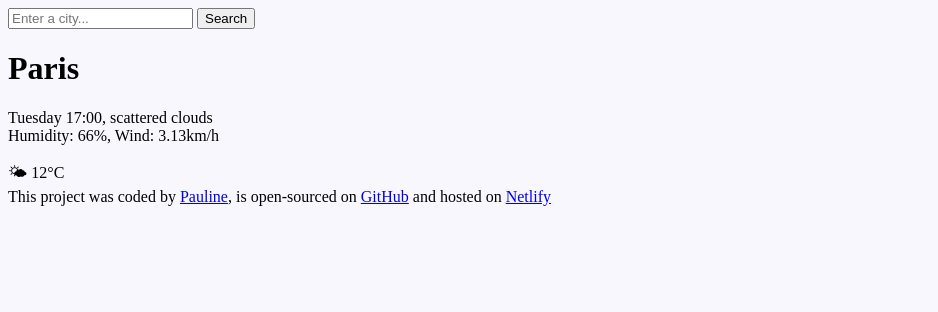
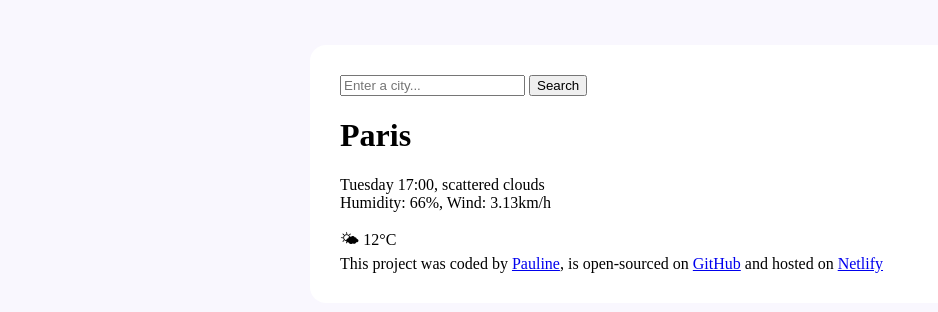
Before and after one commit to lapyaephyu/meteo, a plain HTML site: page index.html in a window 1280 px wide. Shown: the whole page, without its empty margins (0-938 px from the left). Drawn offline with Linux system fonts and the light colour scheme.

Commit message:
saved changes to css file

```diff
--- a/index.html
+++ b/index.html
@@ -7,6 +7,7 @@
     <link rel="stylesheet" href="src/style.css" />
   </head>
   <body>
+    <div class="weather-app">
       <header>
         <form>
           <input type="search" placeholder="Enter a city..." required />
@@ -34,5 +35,6 @@
         and hosted on
         <a href="https://moezala.netlify.app/" target="_blank">Netlify</a>
       </footer>
+    </div>
   </body>
 </html>
--- a/src/style.css
+++ b/src/style.css
@@ -4,4 +4,9 @@ body {
 
 .weather-app {
   background: white;
+  max-width: 600px;
+  margin: 45px auto;
+  padding: 30px;
+  box-shadow: 0 30px 50px rgba(65, 50, 100, 0, 08);
+  border-radius: 16px;
 }
```
Lines whose indentation alone changed are shown as unchanged.
